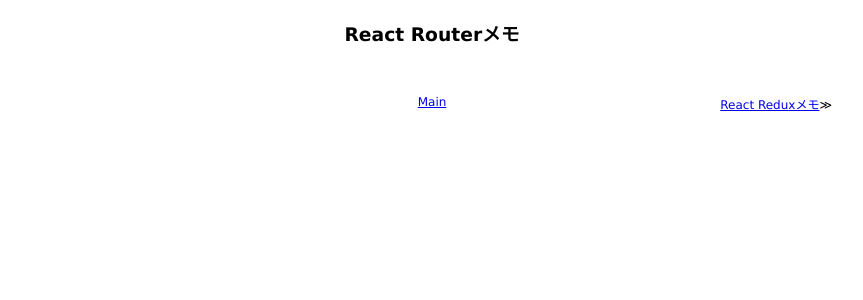
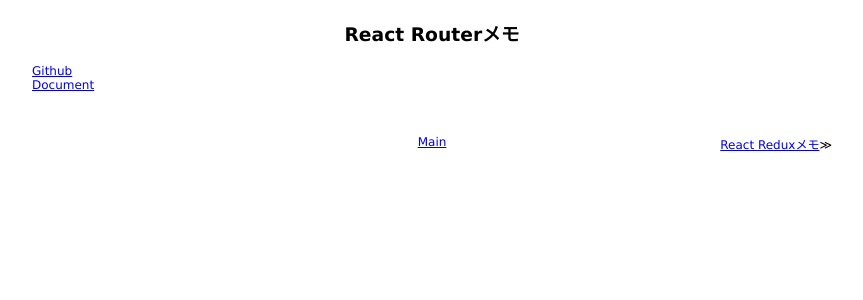
Before and after one commit to 38elements/38elements.github.com, a Jekyll site: the page built from _posts/2017-04-29-react-router.md, in a window 1280 px wide. Shown: the top 300 px of the page, without its empty margins (208-1071 px from the left). Built offline with Jekyll 4.4.1, drawn with Linux system fonts in a browser that asks for light colours.

Commit message:
Update 2017-04-29-react-router.md

```diff
--- a/_posts/2017-04-29-react-router.md
+++ b/_posts/2017-04-29-react-router.md
@@ -2,3 +2,5 @@
 layout: posts
 title: React Routerメモ
 ---
+[Github](https://github.com/ReactTraining/react-router)
+[Document](https://reacttraining.com/react-router/web/guides/quick-start)
```
